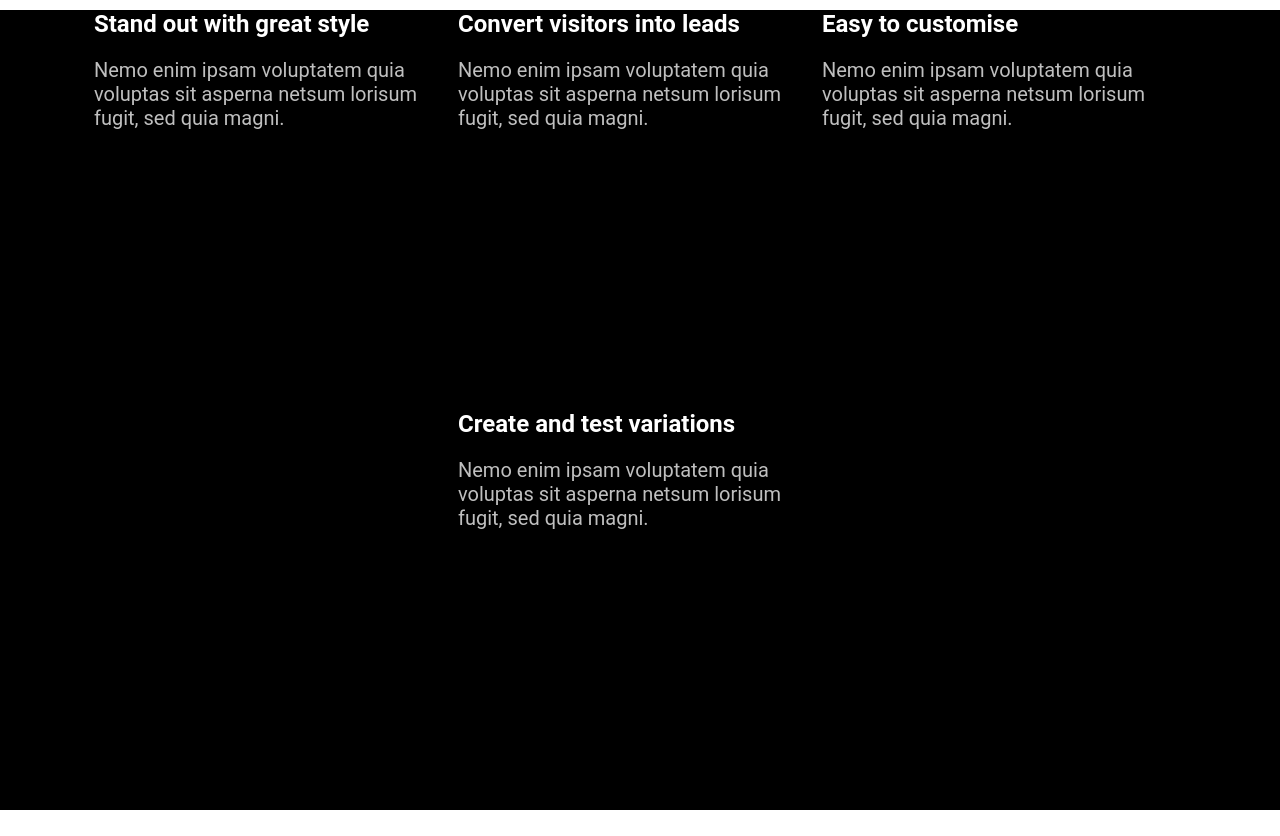
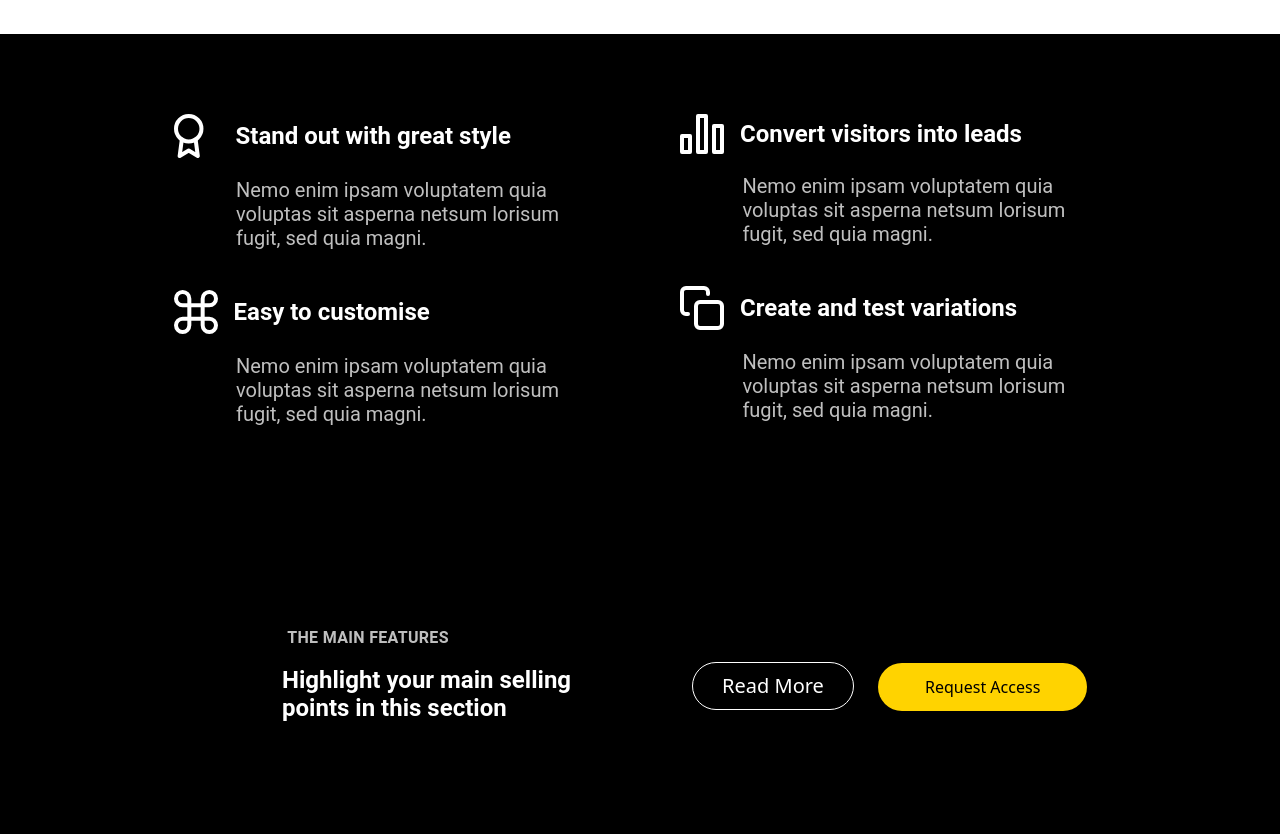
Before and after one commit to Harikrishnanjack007/Neo-website, a plain HTML site: page index.html in a window 1280 px wide. Shown: the part 2430-3266 px from the top of the page. Drawn offline with nearby package versions, Linux system fonts and the light colour scheme.

Commit message:
UI updated

```diff
--- a/index.html
+++ b/index.html
@@ -39,8 +39,8 @@
           </p>
         </div>
         <div class="flex justify-center my-2">
-          <button class="read-button text-white mx-5 text-xl">Read More</button>
-          <button class="request-button">Request Access</button>
+          <button class="read-button text-white mx-5 text-xl hover:bg-sky-700">Read More</button>
+          <button class="request-button hover:bg-yellow-700">Request Access</button>
         </div>
       </div>
       <div class="flex justify-center my-[150px] mb-5">
@@ -78,7 +78,7 @@
               </div>
             </div>
             <div>
-              <button class="link-btn">Send Me The Link</button>
+              <button class="link-btn hover:bg-yellow-700">Send Me The Link</button>
             </div>
           </div>
         </div>
@@ -98,15 +98,21 @@
         </p>
         <div class="flex flex-col mt-10">
           <div class="my-4">
-            <h4 class="aquire">Aquire leads with ease</h4>
-            <p class="aquire-info mt-4">
+            <div class="flex ">
+              <span><img class="w-full h-full" src="assets/images/Icon - Mail.svg" alt=""></span>
+              <h4 class="aquire ml-8">Aquire leads with ease</h4>
+            </div>
+            <p class="aquire-info mt-4 ml-[4.75rem]">
               Nemo enim ipsam voluptatem quia voluptas sit asperna netsum
               lorisum fugit, sed quia magni.
             </p>
           </div>
           <div class="my-4">
-            <h4 class="aquire">Beautiful and responsive</h4>
-            <p class="aquire-info mt-4">
+            <div class="flex ">
+              <span><img class="w-full h-full" src="assets/images/Icon - Anchor.svg" alt=""></span>
+            <h4 class="aquire ml-8">Beautiful and responsive</h4>
+          </div>
+            <p class="aquire-info mt-4 ml-[4.75rem]">
               Nemo enim ipsam voluptatem quia voluptas sit asperna netsum
               lorisum fugit, sed quia magni.
             </p>
@@ -137,37 +143,72 @@
         <p class="quote">Sharon V. Collins, Morrison</p>
       </div>
       <div class="flex justify-center my-16">
-        <button class="request-button text-xl">Request Access</button>
+        <button class="request-button text-xl hover:bg-yellow-700">Request Access</button>
       </div>
     </div>
-    <div class="flex flex-wrap bg-black justify-center h-[100vh] ">
+    <div class="bg-black h-[100vh]">
+    <div class="flex flex-wrap  justify-center ">
+      <div class="p-10 mt-10 w-100">
       <div class="w-50 ">
-        <h4 class="text-white final-head">Stand out with great style</h4>
-        <p class="final-content mt-5">
+        <div class="flex items-center">
+          <span><img  src="assets/images/Icon - Award.svg" alt=""></span>
+        <h4 class="text-white final-head  ml-[2rem]">Stand out with great style</h4>
+      </div>
+      <p class="final-content mt-5  ml-[3.9rem]">
         Nemo enim ipsam voluptatem quia voluptas sit asperna netsum lorisum
         fugit, sed quia magni.
       </p>
       </div>
-      <div class="w-50">
-        <h4 class="text-white final-head">Convert visitors into leads</h4>
-        <p class="final-content mt-5">
+      <div class="w-50 mt-10">
+        <div class="flex items-center">
+          <span><img src="assets/images/Icon - Command.svg" alt=""></span>
+
+        <h4 class="text-white final-head ml-[1rem]">Easy to customise </h4>
+        </div>
+        <p class="final-content mt-5  ml-[3.9rem]">
           Nemo enim ipsam voluptatem quia voluptas sit asperna netsum lorisum
           fugit, sed quia magni.
         </p>
       </div>
+    </div>
+    <div class="p-10 mt-10 w-100">
       <div class="w-50">
-        <h4 class="text-white final-head">Easy to customise</h4>
-        <p class="final-content mt-5">
+        <div class="flex items-center">
+          <span><img src="assets/images/Icon - Chart.svg" alt=""></span>
+        <h4 class="text-white final-head ml-[1rem]">Convert visitors into leads</h4>
+        </div>
+        <p class="final-content mt-5  ml-[3.9rem]">
           Nemo enim ipsam voluptatem quia voluptas sit asperna netsum lorisum
           fugit, sed quia magni.
         </p>
       </div>
-      <div class="w-50">
-        <h4 class="text-white final-head">Create and test variations</h4>
-        <p class="final-content mt-5">
+      <div class="w-50 mt-10">
+        <div class="flex items-center">
+          <span><img src="assets/images/Icon - Copy.svg" alt=""></span>
+        <h4 class="text-white final-head ml-[1rem]">Create and test variations</h4>
+        </div>
+        <p class="final-content mt-5  ml-[3.9rem]">
           Nemo enim ipsam voluptatem quia voluptas sit asperna netsum lorisum
           fugit, sed quia magni.
         </p>
+      </div>
+    </div>
+
+  </div>
+  <div class="w-full flex justify-center items-center h-1/2 ">
+    <div class="w-1/2 flex flex-col justify-center items-center ml-[4rem]">
+      <h4 class="main-feat mt-5">
+        THE MAIN FEATURES
+      </h4>
+      <h4 class="text-white final-head w-[300px] mt-5 ml-32">
+        Highlight your main selling points in this section
+      </h4>
+    </div>
+    <div class="w-1/2 mt-10 ">
+
+      <button class="read-button text-white mx-5 text-xl hover:bg-sky-700">Read More</button>
+      <button class="request-button hover:bg-yellow-700">Request Access</button>
+    </div>
   </div>
 </div>
     <div class="flex justify-between mx-[280px] mt-10" style="height: 60px">
--- a/style.css
+++ b/style.css
@@ -27,7 +27,7 @@
   background: #ffd300;
   border-radius: 48px;
 }
-.icon-play{
+.icon-play {
   position: absolute;
   width: 100px;
   height: 405px;
@@ -129,12 +129,7 @@ border-radius: 16px;
   color: rgba(47, 48, 53, 0.6);
 }
 
-.image-chat {
-  /* width: 300px;
-  height: 625px; */
-  /* background: #ffffff; */
-  /* box-shadow: 0px 2px 4px rgba(47, 48, 53, 0.15); */
-}
+
 
 .quote {
   height: 16px;
@@ -182,10 +177,6 @@ border-radius: 16px;
   color: rgba(255, 255, 255, 0.75);
 }
 .final-head {
-  /* width: 364px;
-  height: 28px;
-  left: 292px;
-  top: 2588px; */
 
   font-family: Roboto;
   font-style: normal;
@@ -194,6 +185,13 @@ border-radius: 16px;
   line-height: 28px;
 }
 
-.final-wrap {
-  /* height: 100vh; */
+.main-feat {
+  font-family: Roboto;
+  font-style: normal;
+  font-weight: bold;
+  font-size: 16px;
+  line-height: 16px;
+  letter-spacing: 0.02em;
+  text-transform: uppercase;
+  color: rgba(255, 255, 255, 0.75);
 }
```
Lines whose indentation alone changed are shown as unchanged.
